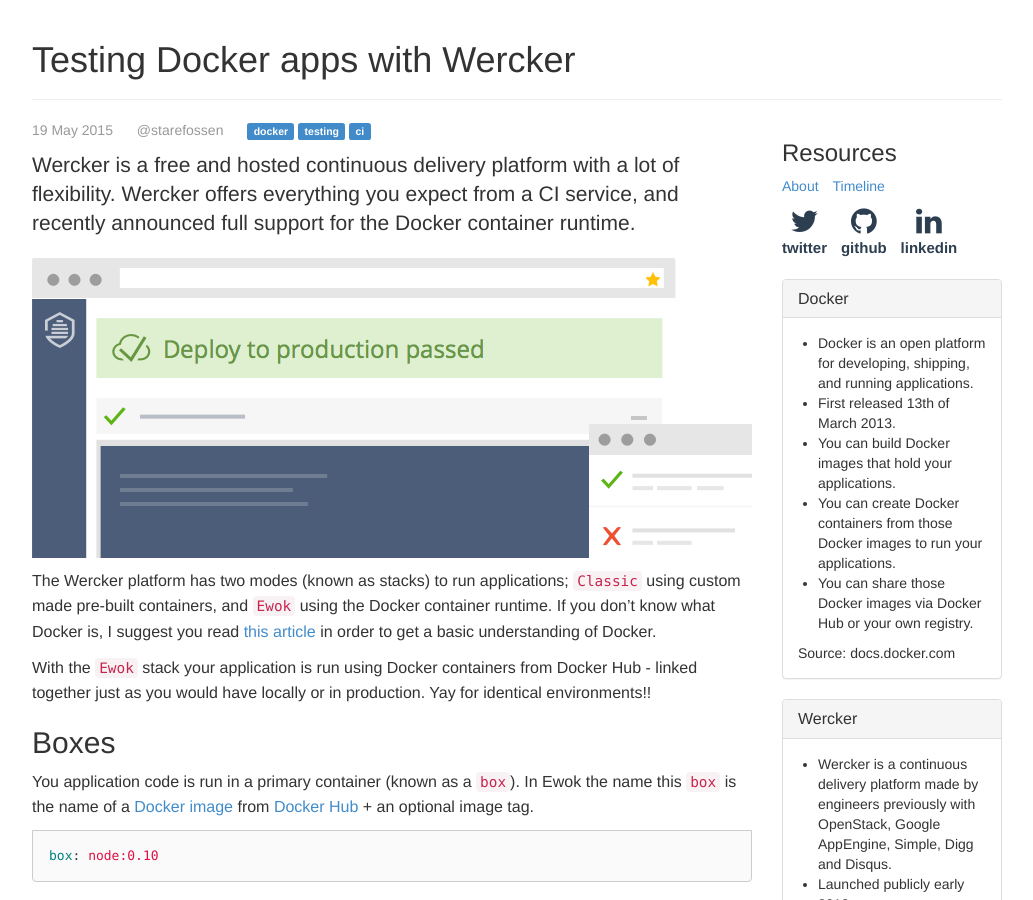
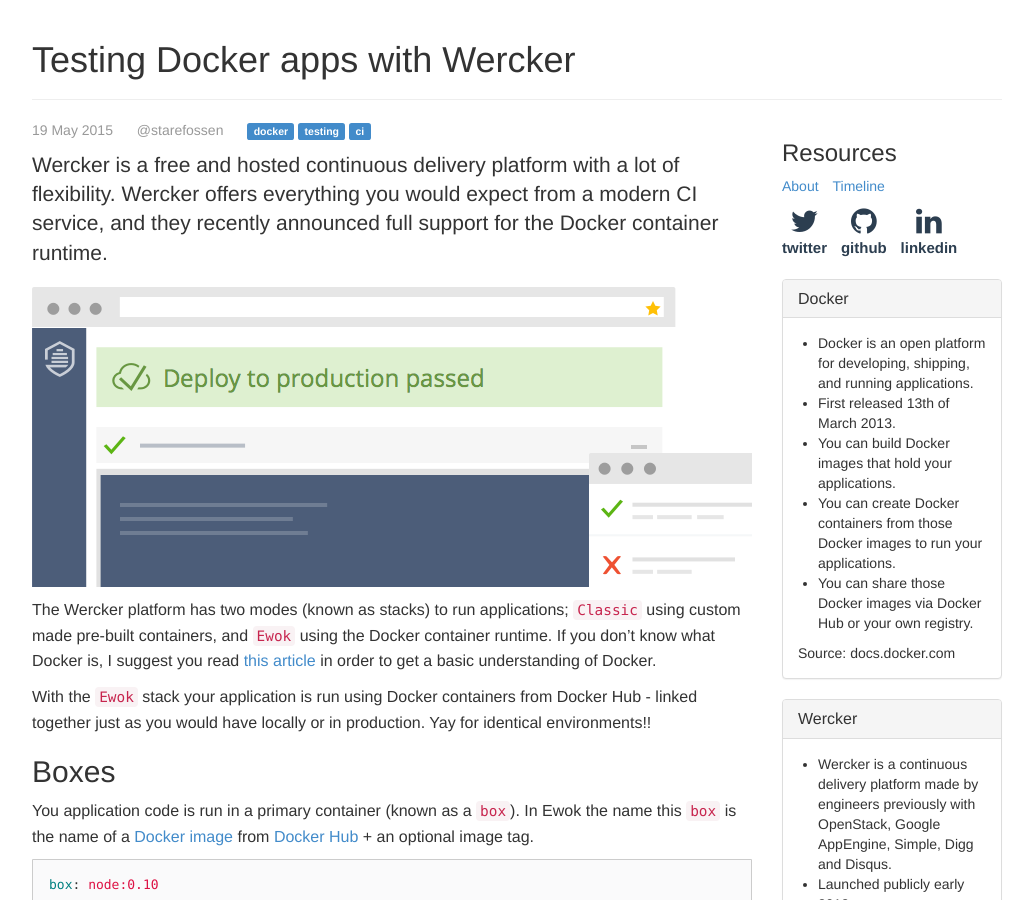
Before and after one commit to Starefossen/starefossen.github.com, a Jekyll site: the page built from _posts/2015-05-19-testing-docker-apps-with-wercker.md, in a window 1280 px wide and 900 px high. Shown: the whole window, without its empty margins (123-1156 px from the left). Built offline with Jekyll 4.4.1, drawn with Linux system fonts in a browser that asks for light colours; nearby versions of some CDN libraries; Markdown is read by kramdown in place of the engine named in the settings; a script that is not in the unit is left out.

Commit message:
Better align first paragraph for wercker blog post

```diff
--- a/_posts/2015-05-19-testing-docker-apps-with-wercker.md
+++ b/_posts/2015-05-19-testing-docker-apps-with-wercker.md
@@ -29,8 +29,9 @@
 ---
 
 Wercker is a free and hosted continuous delivery platform with a lot of
-flexibility.  Wercker offers everything you expect from a CI service, and
-recently announced full support for the Docker container runtime.
+flexibility.  Wercker offers everything you would expect from a modern CI
+service, and they recently announced full support for the Docker container
+runtime.
 
 ![Wercker Promo](/uploads/2015/05/19/wercker.png "Wercker Promo")
 
```
